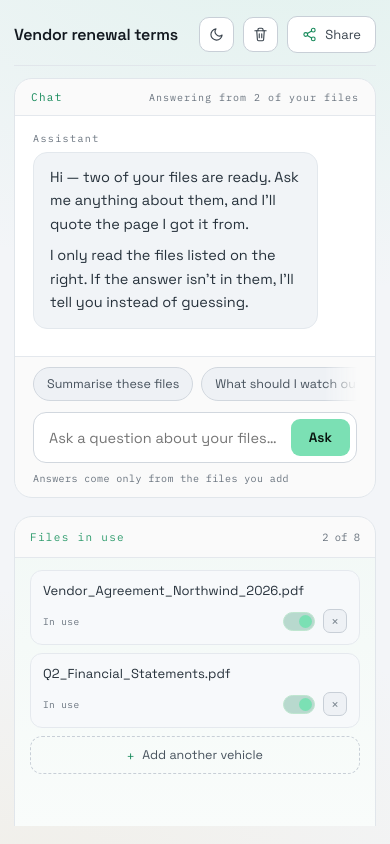
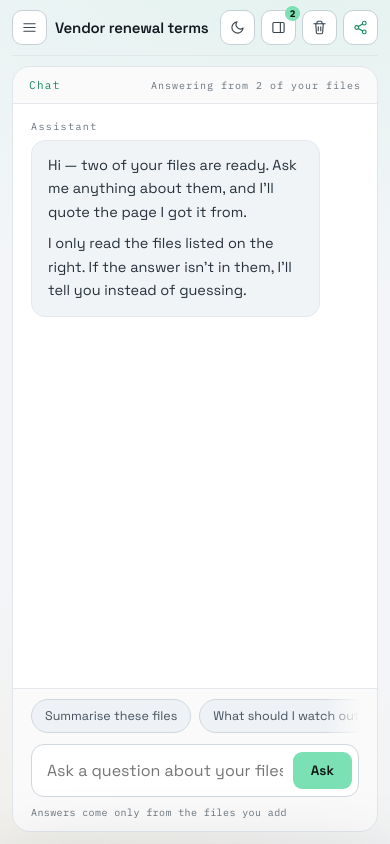
Before and after one commit to Rohan-Kegade/vehicle-brochure-intelligence, a React (Vite) app in the folder frontend/: page / in a window 390 px wide. Built offline with nearby package versions, Linux system fonts and the light colour scheme.

Commit message:
feat(frontend): make workspace usable on mobile

```diff
--- a/frontend/src/RagWorkspace.tsx
+++ b/frontend/src/RagWorkspace.tsx
@@ -10,6 +10,18 @@ import { ChatSearchModal } from "./components/ChatSearchModal.tsx";
 import { LibraryModal } from "./components/LibraryModal.tsx";
 import "./styles/workspace.css";
 
+const svgProps = {
+  width: 15,
+  height: 15,
+  viewBox: "0 0 24 24",
+  fill: "none",
+  stroke: "currentColor",
+  strokeWidth: 1.8,
+  strokeLinecap: "round" as const,
+  strokeLinejoin: "round" as const,
+  "aria-hidden": true,
+};
+
 /**
  * "Ask My Documents" — a retrieval-augmented chat workspace.
  */
@@ -17,22 +29,27 @@ export function RagWorkspace(props: RagWorkspaceProps) {
   const w = useRagWorkspace(props);
   const { theme, toggleTheme } = useTheme();
 
-  // Esc closes whichever overlay is open (chat search sits above the library)
-  const { chatSearchOpen, libOpen, closeChatSearch, closeLib } = w;
+  // Esc closes whichever overlay is open, outermost first
+  const { chatSearchOpen, libOpen, filesOpen, closeChatSearch, closeLib, closeFiles } = w;
   useEffect(() => {
-    if (!chatSearchOpen && !libOpen) return;
+    if (!chatSearchOpen && !libOpen && !filesOpen) return;
     const onKey = (e: KeyboardEvent) => {
       if (e.key !== "Escape") return;
       if (chatSearchOpen) closeChatSearch();
-      else closeLib();
+      else if (libOpen) closeLib();
+      else closeFiles();
     };
     window.addEventListener("keydown", onKey);
     return () => window.removeEventListener("keydown", onKey);
-  }, [chatSearchOpen, libOpen, closeChatSearch, closeLib]);
+  }, [chatSearchOpen, libOpen, filesOpen, closeChatSearch, closeLib, closeFiles]);
 
   return (
-    <div className="rag-shell">
-      {w.navOpen ? (
+    <div
+      className="rag-shell"
+      data-nav={w.navOpen ? "open" : "closed"}
+      data-files={w.filesOpen ? "open" : "closed"}
+    >
+      {w.isMobile || w.navOpen ? (
         <Sidebar
           chats={w.chats}
           activeChat={w.activeChat}
@@ -49,9 +66,28 @@ export function RagWorkspace(props: RagWorkspaceProps) {
         />
       )}
 
+      <button
+        type="button"
+        className="rag-scrim rag-scrim--nav"
+        aria-label="Close menu"
+        tabIndex={-1}
+        onClick={w.toggleNav}
+      />
+
       <div className="rag-main">
         <header className="rag-header">
+          <button
+            className="rag-toolbtn rag-toolbtn--icon rag-only-mobile"
+            aria-label="Open menu"
+            onClick={w.toggleNav}
+          >
+            <svg {...svgProps}>
+              <path d="M3 6h18M3 12h18M3 18h18" />
+            </svg>
+          </button>
+
           <div className="rag-header__title">{w.activeChatTitle}</div>
+
           <div className="rag-header__actions">
             <button
               className="rag-toolbtn rag-toolbtn--icon"
@@ -60,78 +96,54 @@ export function RagWorkspace(props: RagWorkspaceProps) {
               onClick={toggleTheme}
             >
               {theme === "dark" ? (
-                <svg
-                  width="15"
-                  height="15"
-                  viewBox="0 0 24 24"
-                  fill="none"
-                  stroke="currentColor"
-                  strokeWidth="1.8"
-                  strokeLinecap="round"
-                  strokeLinejoin="round"
-                  aria-hidden="true"
-                >
+                <svg {...svgProps}>
                   <circle cx="12" cy="12" r="4" />
                   <path d="M12 2v2M12 20v2M4.9 4.9l1.4 1.4M17.7 17.7l1.4 1.4M2 12h2M20 12h2M4.9 19.1l1.4-1.4M17.7 6.3l1.4-1.4" />
                 </svg>
               ) : (
-                <svg
-                  width="15"
-                  height="15"
-                  viewBox="0 0 24 24"
-                  fill="none"
-                  stroke="currentColor"
-                  strokeWidth="1.8"
-                  strokeLinecap="round"
-                  strokeLinejoin="round"
-                  aria-hidden="true"
-                >
+                <svg {...svgProps}>
                   <path d="M21 12.8A9 9 0 1 1 11.2 3a7 7 0 0 0 9.8 9.8z" />
                 </svg>
               )}
             </button>
+
+            <button
+              className="rag-toolbtn rag-toolbtn--icon rag-only-mobile"
+              aria-label="Show files in use"
+              aria-pressed={w.filesOpen}
+              onClick={w.toggleFiles}
+            >
+              <svg {...svgProps}>
+                <rect x="3" y="4" width="18" height="16" rx="2" />
+                <path d="M15 4v16" />
+              </svg>
+              {w.activeCount > 0 && <span className="rag-toolbtn__badge">{w.activeCount}</span>}
+            </button>
+
             <button
               className="rag-toolbtn rag-toolbtn--icon rag-toolbtn--danger"
               title="Delete chat"
               aria-label="Delete chat"
               onClick={w.deleteChat}
             >
-              <svg
-                width="15"
-                height="15"
-                viewBox="0 0 24 24"
-                fill="none"
-                stroke="currentColor"
-                strokeWidth="1.8"
-                strokeLinecap="round"
-                strokeLinejoin="round"
-                aria-hidden="true"
-              >
+              <svg {...svgProps}>
                 <path d="M3 6h18" />
                 <path d="M8 6V4a2 2 0 0 1 2-2h4a2 2 0 0 1 2 2v2" />
                 <path d="M6 6l1 14a2 2 0 0 0 2 2h6a2 2 0 0 0 2-2l1-14" />
                 <path d="M10 11v6M14 11v6" />
               </svg>
             </button>
-            <button className="rag-toolbtn" onClick={w.shareChat}>
-              <svg
-                className="glyph"
-                width="15"
-                height="15"
-                viewBox="0 0 24 24"
-                fill="none"
-                stroke="currentColor"
-                strokeWidth="1.8"
-                strokeLinecap="round"
-                strokeLinejoin="round"
-                aria-hidden="true"
-              >
+
+            <button className="rag-toolbtn rag-toolbtn--share" onClick={w.shareChat}>
+              <svg className="glyph" {...svgProps}>
                 <circle cx="18" cy="5" r="3" />
                 <circle cx="6" cy="12" r="3" />
                 <circle cx="18" cy="19" r="3" />
                 <path d="M8.6 13.5l6.8 4M15.4 6.5l-6.8 4" />
               </svg>
-              <span>{w.shareCopied ? "Link copied" : "Share"}</span>
+              <span className="rag-toolbtn__label">
+                {w.shareCopied ? "Link copied" : "Share"}
+              </span>
             </button>
           </div>
         </header>
@@ -159,9 +171,18 @@ export function RagWorkspace(props: RagWorkspaceProps) {
             onToggleOn={w.toggleOn}
             onRemove={w.toggleAdd}
             onAdd={w.openLib}
+            onClose={w.closeFiles}
           />
         </div>
       </div>
+
+      <button
+        type="button"
+        className="rag-scrim rag-scrim--files"
+        aria-label="Hide files"
+        tabIndex={-1}
+        onClick={w.closeFiles}
+      />
 
       {w.chatSearchOpen && (
         <ChatSearchModal
--- a/frontend/src/lib/useRagWorkspace.ts
+++ b/frontend/src/lib/useRagWorkspace.ts
@@ -11,6 +11,10 @@ import {
 import { composeAnswer } from "./answers.ts";
 
 const DEFAULT_LATENCY = 1100;
+const MOBILE_QUERY = "(max-width: 720px)";
+
+const matchesMobile = () =>
+  typeof window !== "undefined" && !!window.matchMedia?.(MOBILE_QUERY).matches;
 
 const WELCOME: Message = {
   role: "bot",
@@ -57,6 +61,9 @@ export interface RagWorkspaceModel {
   indexPct: number;
   upload: () => void;
 
+  // viewport
+  isMobile: boolean;
+
   // sidebar / nav
   navOpen: boolean;
   toggleNav: () => void;
@@ -64,6 +71,11 @@ export interface RagWorkspaceModel {
   activeChat: string;
   selectChat: (id: string) => void;
   newChat: () => void;
+
+  // files panel (bottom sheet on mobile)
+  filesOpen: boolean;
+  toggleFiles: () => void;
+  closeFiles: () => void;
 
   // chat search palette
   chatSearchOpen: boolean;
@@ -94,7 +106,9 @@ export function useRagWorkspace({
   const [query, setQuery] = useState("");
   const [filter, setFilter] = useState("All");
   const [libOpen, setLibOpen] = useState(false);
-  const [navOpen, setNavOpen] = useState(true);
+  const [isMobile, setIsMobile] = useState(matchesMobile);
+  const [navOpen, setNavOpen] = useState(() => !matchesMobile());
+  const [filesOpen, setFilesOpen] = useState(false);
   const [chatSearchOpen, setChatSearchOpen] = useState(false);
   const [chatQuery, setChatQuery] = useState("");
   const [activeChat, setActiveChat] = useState("c1");
@@ -153,6 +167,19 @@ export function useRagWorkspace({
     const el = scrollRef.current;
     if (el) el.scrollTop = el.scrollHeight;
   }, [messages, typing]);
+
+  // track viewport class; collapse the nav when shrinking to mobile,
+  // restore it when growing back to desktop
+  useEffect(() => {
+    const mq = window.matchMedia(MOBILE_QUERY);
+    const onChange = () => {
+      setIsMobile(mq.matches);
+      setNavOpen(!mq.matches);
+      if (mq.matches) setFilesOpen(false);
+    };
+    mq.addEventListener("change", onChange);
+    return () => mq.removeEventListener("change", onChange);
+  }, []);
 
   const send = useCallback(
     (raw: string) => {
@@ -234,12 +261,26 @@ export function useRagWorkspace({
     setDocs((d) => d.map((x) => (x.id === id ? { ...x, on: !x.on } : x)));
   }, []);
 
+  /** On phones the sidebar is a drawer — dismiss it after a nav action. */
+  const dismissDrawer = useCallback(() => {
+    if (matchesMobile()) setNavOpen(false);
+  }, []);
+
+  const selectChat = useCallback(
+    (id: string) => {
+      setActiveChat(id);
+      dismissDrawer();
+    },
+    [dismissDrawer],
+  );
+
   const newChat = useCallback(() => {
     const id = `n${Date.now()}`;
     setChats((c) => [{ id, title: "New chat", when: "Just now" }, ...c]);
     setActiveChat(id);
     reset();
-  }, [reset]);
+    dismissDrawer();
+  }, [reset, dismissDrawer]);
 
   const deleteChat = useCallback(() => {
     const rest = chats.filter((c) => c.id !== activeChat);
@@ -328,17 +369,27 @@ export function useRagWorkspace({
     indexPct,
     upload,
 
+    isMobile,
+
     navOpen,
     toggleNav: () => setNavOpen((v) => !v),
     chats,
     activeChat,
-    selectChat: setActiveChat,
+    selectChat,
     newChat,
+
+    filesOpen,
+    toggleFiles: () => setFilesOpen((v) => !v),
+    closeFiles: () => setFilesOpen(false),
 
     chatSearchOpen,
     chatQuery,
     setChatQuery,
-    openChatSearch: () => setChatSearchOpen(true),
+    openChatSearch: () => {
+      setChatSearchOpen(true);
+      setNavOpen((v) => (matchesMobile() ? false : v));
+      setFilesOpen(false);
+    },
     closeChatSearch: () => {
       setChatSearchOpen(false);
       setChatQuery("");
@@ -346,7 +397,10 @@ export function useRagWorkspace({
     chatResults,
 
     libOpen,
-    openLib: () => setLibOpen(true),
+    openLib: () => {
+      setLibOpen(true);
+      setFilesOpen(false);
+    },
     closeLib: () => {
       setLibOpen(false);
       setQuery("");
--- a/frontend/src/styles/workspace.css
+++ b/frontend/src/styles/workspace.css
@@ -6,10 +6,28 @@
   font-family: var(--mono);
 }
 
+/* Shown only on phone-width viewports (see media query at the end). */
+.rag-only-mobile {
+  display: none !important;
+}
+
+/* Backdrop behind the mobile nav drawer / files sheet. */
+.rag-scrim {
+  position: fixed;
+  inset: 0;
+  display: none;
+  border: none;
+  margin: 0;
+  padding: 0;
+  background: var(--overlay);
+  cursor: pointer;
+}
+
 /* ---- Shell ------------------------------------------------------- */
 
 .rag-shell {
   height: 100vh;
+  height: 100dvh;
   min-height: 420px;
   overflow: hidden;
   display: flex;
@@ -339,6 +357,7 @@
 }
 
 .rag-toolbtn {
+  position: relative;
   display: flex;
   align-items: center;
   gap: 8px;
@@ -378,8 +397,24 @@
   font-size: 10px;
   color: var(--text-muted);
 }
-.rag-toolbtn span:not(.glyph):not(.count) {
+.rag-toolbtn span:not(.glyph):not(.count):not(.rag-toolbtn__badge) {
   white-space: nowrap;
+}
+.rag-toolbtn__badge {
+  position: absolute;
+  top: -5px;
+  right: -5px;
+  min-width: 15px;
+  height: 15px;
+  padding: 0 3px;
+  border-radius: 999px;
+  background: var(--accent);
+  color: var(--accent-ink);
+  font-family: var(--mono);
+  font-size: 9px;
+  font-weight: 600;
+  line-height: 15px;
+  text-align: center;
 }
 
 /* ---- Body grid ------------------------------------------------- */
@@ -914,11 +949,11 @@
 }
 .rag-dialog--search {
   width: min(600px, 100%);
-  max-height: min(560px, 80vh);
+  max-height: min(560px, 80dvh);
 }
 .rag-dialog--lib {
   width: min(660px, 100%);
-  max-height: min(620px, 86vh);
+  max-height: min(620px, 86dvh);
 }
 
 .rag-dialog__searchhead {
@@ -1240,7 +1275,7 @@
   background: var(--accent-bright);
 }
 
-/* ---- Narrow screens ---------------------------------------- */
+/* ---- Tablet: stack the chat and files panels -------------- */
 
 @media (max-width: 900px) {
   .rag-body {
@@ -1255,11 +1290,124 @@
   }
 }
 
+/* ---- Phone: drawer nav, full-screen chat, files sheet ----- */
+
 @media (max-width: 720px) {
-  .rag-sidebar {
+  .rag-only-mobile {
+    display: inline-flex !important;
+    align-items: center;
+    justify-content: center;
+  }
+
+  .rag-main {
+    padding: 10px 12px 12px;
+  }
+
+  .rag-header {
+    flex-wrap: nowrap;
+    gap: 8px;
+    padding-bottom: 10px;
+    margin-bottom: 10px;
+  }
+  .rag-header__title {
+    font-size: 15px;
+  }
+  .rag-header__actions {
+    gap: 6px;
+  }
+  .rag-toolbtn {
+    padding: 9px;
+  }
+  .rag-toolbtn__label {
     display: none;
   }
-  .rag-header {
-    flex-wrap: wrap;
+
+  /* chat fills the viewport; its own scroll region handles overflow */
+  .rag-body {
+    flex-wrap: nowrap;
+    overflow: visible;
+    gap: 0;
+  }
+  .rag-chat {
+    flex: 1 1 auto;
+    min-width: 0;
+    min-height: 0;
+  }
+
+  /* 16px inputs stop iOS Safari from zooming on focus */
+  .rag-inputbar input,
+  .rag-dialog__searchhead input,
+  .rag-libsearch__bar input {
+    font-size: 16px;
+  }
+
+  /* sidebar becomes a left drawer */
+  .rag-sidebar {
+    position: fixed;
+    top: 0;
+    bottom: 0;
+    left: 0;
+    width: min(84vw, 300px);
+    z-index: 80;
+    transform: translateX(-100%);
+    transition: transform 0.25s ease;
+  }
+  .rag-shell[data-nav="open"] .rag-sidebar {
+    transform: none;
+  }
+  .rag-rail {
+    display: none;
+  }
+
+  /* files panel becomes a bottom sheet */
+  .rag-files {
+    position: fixed;
+    left: 0;
+    right: 0;
+    bottom: 0;
+    top: auto;
+    width: auto;
+    min-width: 0;
+    max-width: none;
+    max-height: 82dvh;
+    z-index: 75;
+    border-radius: 18px 18px 0 0;
+    border-bottom: none;
+    box-shadow: var(--dialog-shadow);
+    transform: translateY(101%);
+    transition: transform 0.25s ease;
+  }
+  .rag-shell[data-files="open"] .rag-files {
+    transform: none;
+  }
+  .rag-files__head {
+    padding-top: 15px;
+  }
+
+  /* backdrops */
+  .rag-scrim {
+    display: block;
+    opacity: 0;
+    pointer-events: none;
+    transition: opacity 0.2s ease;
+  }
+  .rag-scrim--nav {
+    z-index: 79;
+  }
+  .rag-scrim--files {
+    z-index: 74;
+  }
+  .rag-shell[data-nav="open"] .rag-scrim--nav,
+  .rag-shell[data-files="open"] .rag-scrim--files {
+    opacity: 1;
+    pointer-events: auto;
+  }
+
+  /* trim the tall search-modal offset on small screens */
+  .rag-overlay--search {
+    padding: 16px 12px 12px;
+  }
+  .rag-overlay--lib {
+    padding: 12px;
   }
 }
```
Also changed, not shown: frontend/src/components/FilesPanel.tsx (+10 -0 lines), 1 other file (tests, documents, lock files or other folders).
